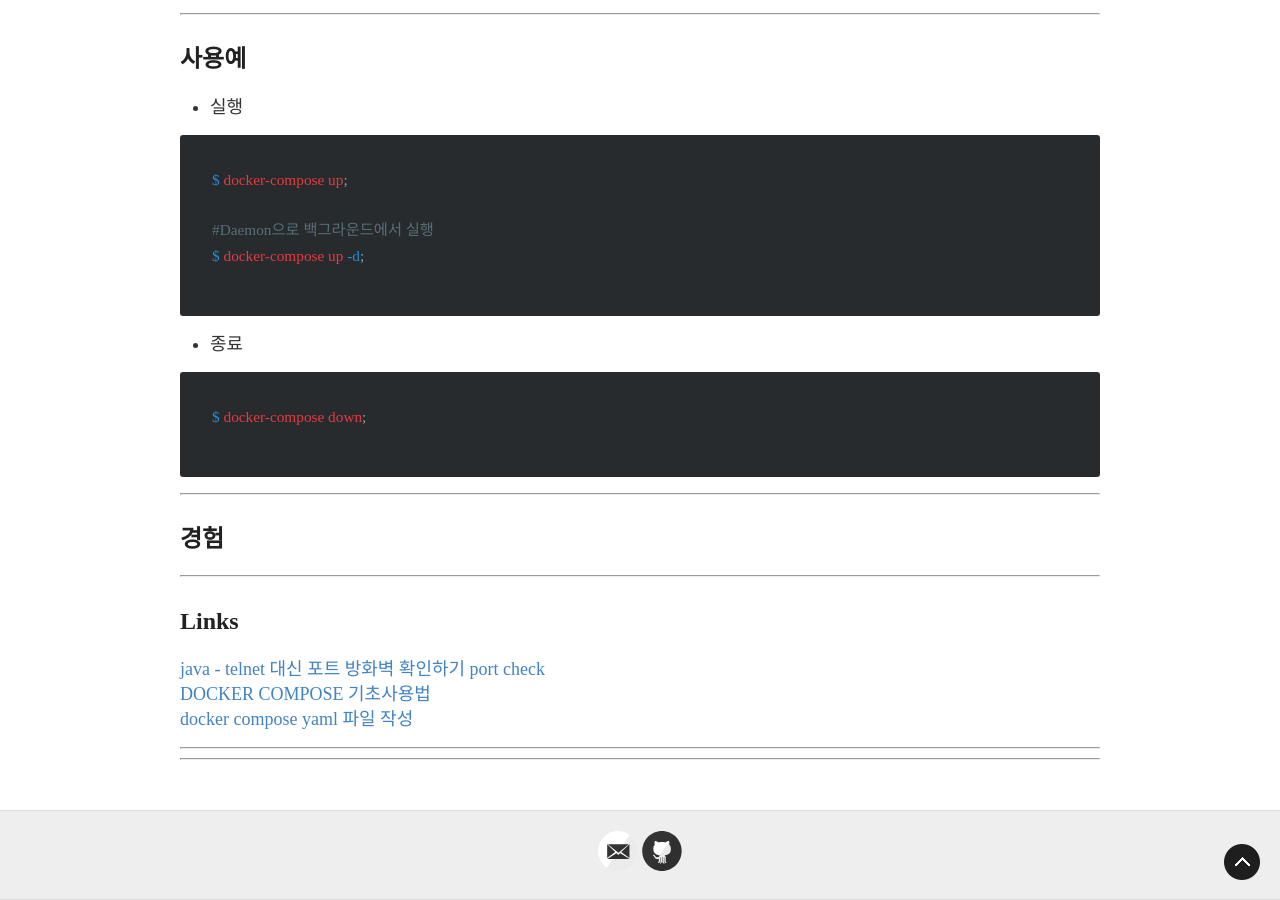
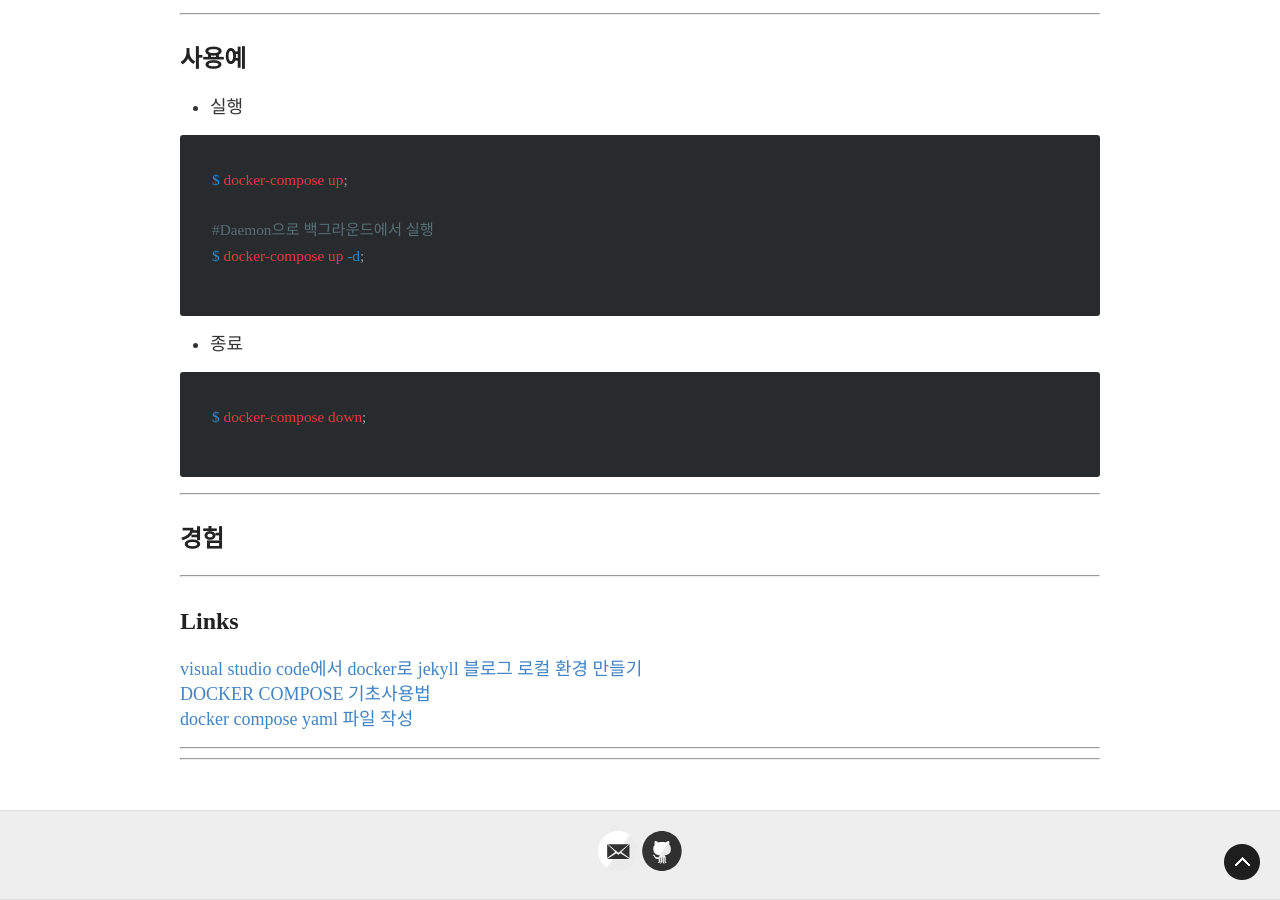
Before and after one commit to jaeheon209/gymbombom.github.io, a Jekyll site: the page built from _posts/2020/2020-05-04-2-docker-compose-usage.md, in a window 1280 px wide and 900 px high, scrolled down 1803 px. Built offline with Jekyll 4.4.1, drawn with Linux system fonts in a browser that asks for light colours; nearby versions of some CDN libraries; some web fonts are replaced; comment, search, counter and statistics services are not loaded.

Commit message:
2020-05-04-2-docker-compose-usage.md 수정
-> 링크를 잘못 걸어서 수정

```diff
--- a/_posts/2020/2020-05-04-2-docker-compose-usage.md
+++ b/_posts/2020/2020-05-04-2-docker-compose-usage.md
@@ -91,7 +91,7 @@ $ docker-compose down;
 ---
 
 ## Links
-[java - telnet 대신 포트 방화벽 확인하기 port check](https://goni9071.tistory.com/m/78)<br>
+[visual studio code에서 docker로 jekyll 블로그 로컬 환경 만들기](https://velog.io/@jundragon/visual-studio-code%EC%97%90%EC%84%9C-docker%EB%A1%9C-jekyll-%EB%B8%94%EB%A1%9C%EA%B7%B8-%EB%A1%9C%EC%BB%AC-%ED%99%98%EA%B2%BD-%EB%A7%8C%EB%93%A4%EA%B8%B0)<br>
 [DOCKER COMPOSE 기초사용법](https://seulcode.tistory.com/238)<br>
 [docker compose yaml 파일 작성](https://hoony-gunputer.tistory.com/entry/docker-compose-yaml-%ED%8C%8C%EC%9D%BC-%EC%9E%91%EC%84%B1)<br>
 
```
